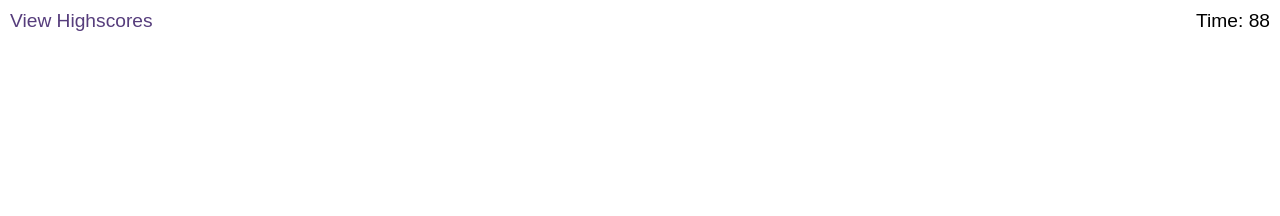
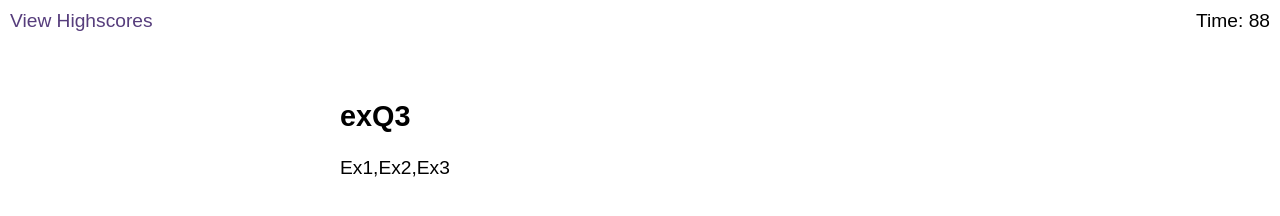
Before and after one commit to Ailsadm/Code-Quiz, a plain HTML site: page index.html in a window 1280 px wide. Both pictures are taken after a click on the button "Start Quiz". Drawn offline with Linux system fonts and the light colour scheme.

Commit message:
questions and answers showing

```diff
--- a/index.html
+++ b/index.html
@@ -27,7 +27,13 @@
 
       <div id="questions" class="hide">
         <h2 id="question-title"></h2>
-        <div id="choices" class="choices"></div>
+        <div id="choices" class="choices">
+          <button></button>
+          <button></button>
+          <button></button>
+          <button></button>
+        </div>
+
       </div>
 
       <div id="end-screen" class="hide">
--- a/script.js
+++ b/script.js
@@ -3,7 +3,7 @@
 let timer = document.querySelector("#time");
 let questionTitle = document.querySelector("#question-title");
 let startScreenContainer = document.querySelector("#start-screen")
-let questionsE1 = document.querySelector("#questions");
+let questionsContainer = document.querySelector("#questions");
 
 let questionsArray = [{question: "exQ1", answers: ["Ex1", "Ex2", "Ex3"], correctAnswer: 2},
 {question: "exQ2", answers: ["Ex1", "Ex2", "Ex3"], correctAnswer: 2},
@@ -11,6 +11,7 @@
 ]
 
 let currentQuestion = 0;
+let currentChoices = 0;
 
 startButton.addEventListener("click", function (event) {
   let timerCount = 90;
@@ -23,31 +24,46 @@
     }, 1000)
 
     startScreenContainer.classList.add("hide")
-    questionsE1.classList.remove("hide")
+    questionsContainer.classList.remove("hide")
 
     eachquestion()
+    choicesSelection()
   })
 
-function eachquestion() {
-    const question = questionsArray[currentQuestion];
+
+function eachquestion(event) {
+  // event.preventDefault()
+  // const question = questionsArray[currentQuestion];
   for (let i = 0; i < questionsArray.length; i++) {
-        // const question = questionsArray[i];
-        currentQuestion = questionsArray[i]
+    // const question = questionsArray[i].question;
+    currentQuestion = questionsArray[i].question
   }
-if (currentQuestion < questionsArray.length - 1) {
-    currentQuestion++;
-    eachquestion();
-  } else {
-    alert("You've reached the last question.");
+  questionTitle.innerText = currentQuestion
 }
+// if (currentQuestion < questionsArray.length - 1) {
+//     currentQuestion++;
+//     eachquestion();
+//   } else {
+//     alert("You've reached the last question.");
+//   }
+// }
+
+
+choices.addEventListener("click", function(event) {
+
+})
+
+function choicesSelection(){
+
+  for (let i = 0; i < questionsArray.length; i++) {
+    // const question = questionsArray[i].question;
+    currentChoices = questionsArray[i].answers
+  }
+  choices.innerText = currentChoices
+
 }
 
 
-
-
-// choices.addEventListener("click", function(event) {
-
-//     if (event.target.matches("button")) {
-//         event.target.getAttribute("data-index")
-//     }
-// })
+    // if (event.target.matches("button")) {
+    //     event.target.getAttribute("data-index")
+    // }
```
Lines whose indentation alone changed are shown as unchanged.
